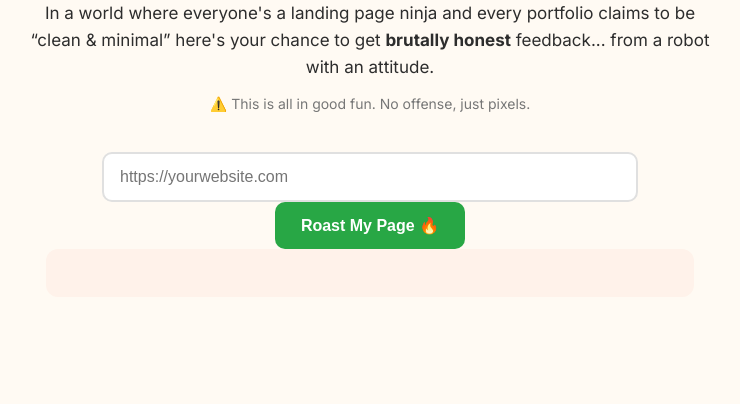
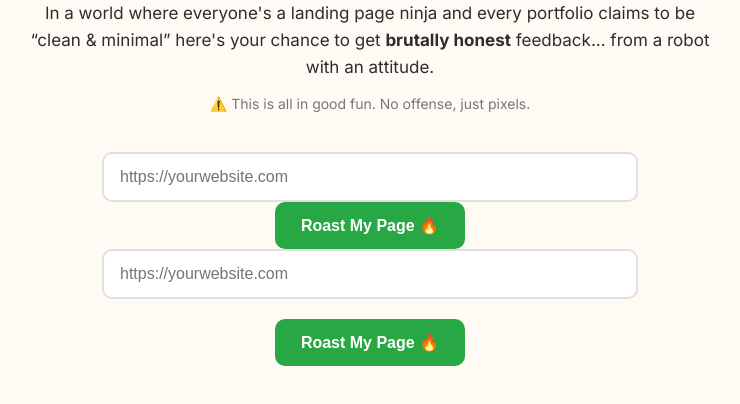
Before and after one commit to aishwaryac808/roastmypage, a plain HTML site: page public/index.html in a window 1280 px wide. Shown: the part 142-546 px from the top of the page, without its empty margins (270-1010 px from the left). Drawn offline with Linux system fonts and the light colour scheme.

Commit message:
Update index.html

```diff
--- a/public/index.html
+++ b/public/index.html
@@ -18,8 +18,10 @@
     <input id="urlInput" type="url" placeholder="https://yourwebsite.com" />
     <button onclick="submitRoast()">Roast My Page 🔥</button>
 
-    <div id="result" class="result-box"></div>
-  </div>
+    <div class="form-area">
+  <input id="urlInput" type="url" placeholder="https://yourwebsite.com" />
+  <button onclick="submitRoast()">Roast My Page 🔥</button>
+</div>
 
   <script src="/script.js"></script>
 </body>
```
